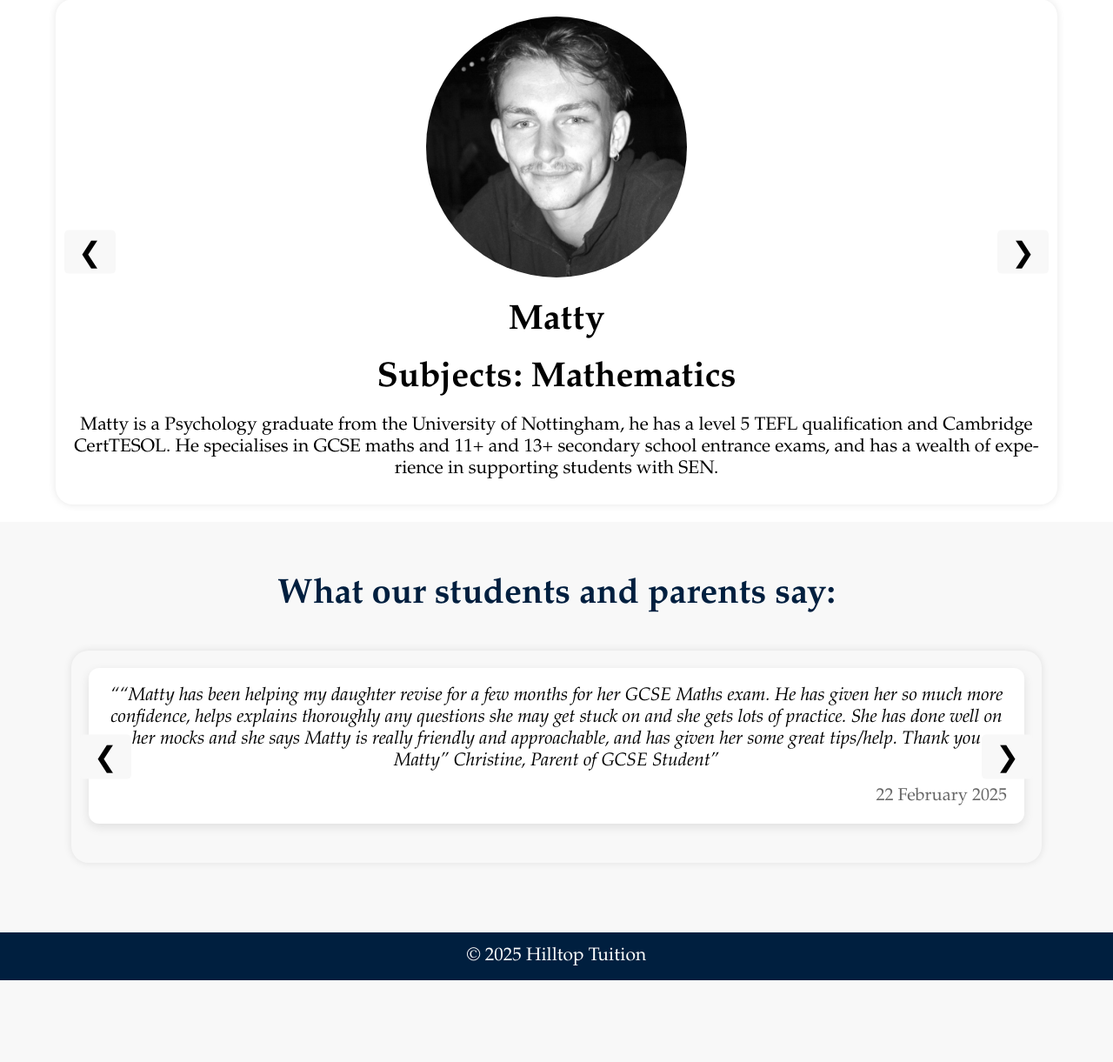
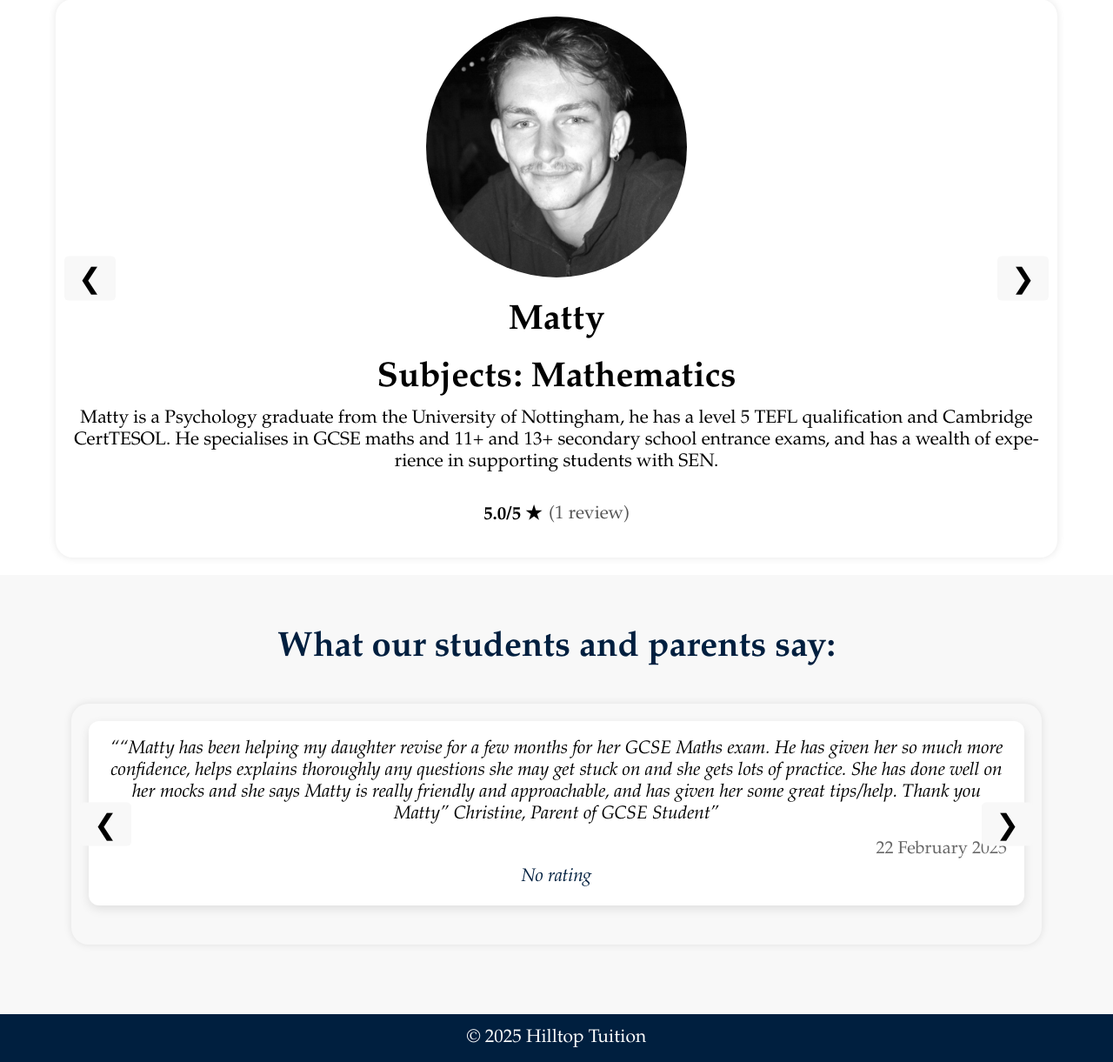
Before and after one commit to MattDwyer14/Hilltop-Tuition, a Django app: page / in a window 1280 px wide. Shown: the part 938-2159 px from the top of the page at 87% size. Before the commit the page ends 2065 px from the top, so only its background shows below. Run offline with Django 5.2, Linux system fonts and the light colour scheme; data comes from the database, SQL or seed files in the repository; both versions use the stored data as it was after the commit.

Commit message:
feat(tutor): added tutor detail page

```diff
--- a/home/models.py
+++ b/home/models.py
@@ -1,5 +1,6 @@
 from django.db import models
 from django.utils import timezone
+from django.db.models import Avg
 
 class ContactMessage(models.Model):
     LEVEL_CHOICES = [
@@ -62,6 +63,22 @@ class Tutor(models.Model):
         help_text="List the tutor’s qualifications (comma-separated or free text)."
     )
 
+    @property
+    def average_rating(self):
+        """
+        Returns the average of all non-null star ratings, rounded to one decimal.
+        If no ratings exist, returns None.
+        """
+        agg = self.reviews.filter(stars__isnull=False).aggregate(avg=Avg('stars'))
+        if agg['avg'] is None:
+            return None
+        return round(agg['avg'], 1)
+
+    @property
+    def review_count(self):
+        """How many reviews have a star rating."""
+        return self.reviews.filter(stars__isnull=False).count()
+
     def expertise_list(self):
         """Returns a comma-separated list of expertise names."""
         return ", ".join(e.name for e in self.expertise.all())
@@ -70,18 +87,27 @@ class Tutor(models.Model):
         return self.name
 
 
+from django.core.validators import MinValueValidator, MaxValueValidator
+
 class Review(models.Model):
     tutor = models.ForeignKey(
         'Tutor',
         on_delete=models.SET_NULL,
-        null=True,
-        blank=True,
+        null=True, blank=True,
         related_name='reviews',
         verbose_name='Tutor'
     )
     text = models.TextField()
     created_at = models.DateTimeField(auto_now_add=True)
 
+    stars = models.PositiveSmallIntegerField(
+        null=True,
+        blank=True,
+        validators=[MinValueValidator(1), MaxValueValidator(5)],
+        help_text='Rating from 1 (worst) to 5 (best)'
+    )
+
     def __str__(self):
         tutor_name = self.tutor.name if self.tutor else "No tutor"
-        return f"{tutor_name}: {self.text[:50]}"
+        stars_display = f" – {self.stars}★" if self.stars else ""
+        return f"{tutor_name}{stars_display}: {self.text[:50]}"
--- a/home/static/home/home_styles.css
+++ b/home/static/home/home_styles.css
@@ -317,17 +323,9 @@ main {
     }
 }
 
-/* Navigation Buttons */
+/* Navigation Buttons (duplicate cleaned up) */
 .carousel-button {
-    position: absolute;
-    top: 50%;
-    transform: translateY(-50%);
     color: var(--font-color);
-    border: none;
-    font-size: 2rem;
-    padding: 0.4rem 1rem;
-    cursor: pointer;
-    border-radius: 5px;
 }
 
 .prev-button {
@@ -661,3 +643,93 @@ footer {
         border-bottom: 1px solid #fff;
     }
 }
+
+/* -----------------------------------------------------------------------------
+   Additional consistency tweaks for new detail & card layouts
+   --------------------------------------------------------------------------- */
+
+/* 1) Make tutor cards into whole-card links */
+.tutor-card .tutor-link {
+  display: block;
+  text-decoration: none;
+  color: inherit;
+}
+
+/* 2) Align heading sizes inside tutor cards */
+.tutor-card h2 {
+  font-size: var(--sub-heading);
+  margin-bottom: 0.75rem;
+  color: var(--primary-color);
+}
+
+/* 3) Style the star-rating block uniformly */
+.tutor-rating {
+  display: flex;
+  justify-content: center;
+  align-items: center;
+  gap: 0.5rem;
+  margin: 1rem 0;
+  font-size: var(--paragraph);
+}
+
+.tutor-rating .avg {
+  font-weight: bold;
+}
+
+.tutor-rating .count {
+  color: #555;
+}
+
+/* 4) Meet-the-team grid adjustments */
+.team-grid {
+  display: grid;
+  grid-template-columns: repeat(auto-fit, minmax(260px, 1fr));
+  gap: 20px;
+}
+
+/* 5) Tutor-detail page container & image */
+.tutor-detail {
+  width: 90%;
+  max-width: 800px;
+  margin: 2rem auto;
+  padding: 1rem;
+}
+
+.tutor-image-container {
+  text-align: center;
+  margin-bottom: 1.5rem;
+}
+
+.tutor-image {
+  width: 200px;
+  height: 200px;
+  object-fit: cover;
+  border-radius: 50%;
+  box-shadow: 0 4px 8px rgba(0,0,0,0.1);
+}
+
+/* 6) Review-list on detail page */
+.review-card-detail {
+  background-color: var(--secondary-color);
+  padding: 20px;
+  border-radius: 8px;
+  margin-bottom: 1.5rem;
+  box-shadow: 0 2px 6px rgba(0,0,0,0.1);
+}
+
+.review-card-detail .review-text {
+  font-style: italic;
+  margin-bottom: 0.5rem;
+}
+
+.review-stars {
+  font-size: var(--paragraph);
+  margin-top: 0.5rem;
+  color: var(--primary-color);
+}
+
+/* 7) Fallback “no rating” style */
+.no-rating {
+  font-style: italic;
+  color: #777;
+}
--- a/home/templates/home/home.html
+++ b/home/templates/home/home.html
@@ -32,7 +32,6 @@
 <div class="carousel-container">
     <div class="carousel-track">
         {% for tutor in tutors %}
-        <!-- Each 'slide' in the carousel -->
         <div class="carousel-slide">
             <div class="tutor-info">
                 {% if tutor.image %}
@@ -43,14 +42,27 @@
                 />
                 {% endif %}
                 <h3>{{ tutor.name }}</h3>
-                <h3>Subjects: {{ tutor.expertise_list }}</h3>
+                <h4>Subjects: {{ tutor.expertise_list }}</h4>
                 <p>{{ tutor.summary }}</p>
+
+                {# Average rating display #}
+                {% if tutor.average_rating %}
+                <div class="tutor-rating">
+                  <span class="avg">{{ tutor.average_rating }}/5 ★</span>
+                  <span class="count">
+                    ({{ tutor.review_count }} review{{ tutor.review_count|pluralize }})
+                  </span>
+                </div>
+                {% else %}
+                <div class="tutor-rating">
+                  <em>No ratings yet</em>
+                </div>
+                {% endif %}
             </div>
         </div>
         {% endfor %}
     </div>
 
-    <!-- Carousel Navigation Buttons -->
     <button class="carousel-button prev-button">&#10094;</button>
     <button class="carousel-button next-button">&#10095;</button>
 </div>
@@ -66,6 +78,24 @@
           <time datetime="{{ review.created_at|date:'Y-m-d' }}" class="review-date">
             {{ review.created_at|date:"j F Y" }}
           </time>
+
+          {# Star rating for this review #}
+          {% if review.stars %}
+          <div class="review-stars">
+            {% for i in "12345" %}
+              {% if forloop.counter <= review.stars %}
+                ★
+              {% else %}
+                ☆
+              {% endif %}
+            {% endfor %}
+            <span class="sr-only">{{ review.stars }} out of 5 stars</span>
+          </div>
+          {% else %}
+          <div class="review-stars">
+            <em>No rating</em>
+          </div>
+          {% endif %}
         </article>
       </div>
       {% endfor %}
--- a/home/urls.py
+++ b/home/urls.py
@@ -6,7 +6,8 @@ from . import views
 urlpatterns = [
     path('', views.home, name='home'),
     path('meettheteam/', views.meettheteam, name='meettheteam'),
-    path('contact/', views.contact, name='contact')
+    path('contact/', views.contact, name='contact'),
+    path('tutor/<int:pk>/', views.tutor_detail, name='tutor_detail'),
 ]
 
 if settings.DEBUG:
--- a/home/views.py
+++ b/home/views.py
@@ -4,6 +4,7 @@ from .forms import ContactMessageForm
 from django.contrib import messages
 from django.core.mail import send_mail
 import os
+from django.shortcuts import get_object_or_404, render
 from datetime import datetime
 
 
@@ -87,3 +88,11 @@ Submitted at: {timestamp_str}
     # Prepare a timestamp for the form (ISO format)
     timestamp = datetime.now().isoformat()
     return render(request, 'home/contact.html', {'form': form, 'timestamp': timestamp})
+
+def tutor_detail(request, pk):
+    tutor = get_object_or_404(Tutor, pk=pk)
+    reviews = tutor.reviews.order_by('-created_at')
+    return render(request, 'home/tutor_detail.html', {
+        'tutor': tutor,
+        'reviews': reviews,
+    })
```
Also changed, not shown: other parts of home/static/home/home_styles.css (+29 -39 lines), home/templates/home/meettheteam.html (+20 -2 lines), home/templates/home/tutor_detail.html (added, +69 -0 lines), db.sqlite3, home/migrations/0004_review_stars.py (added). Lines whose indentation alone changed are shown as unchanged.
